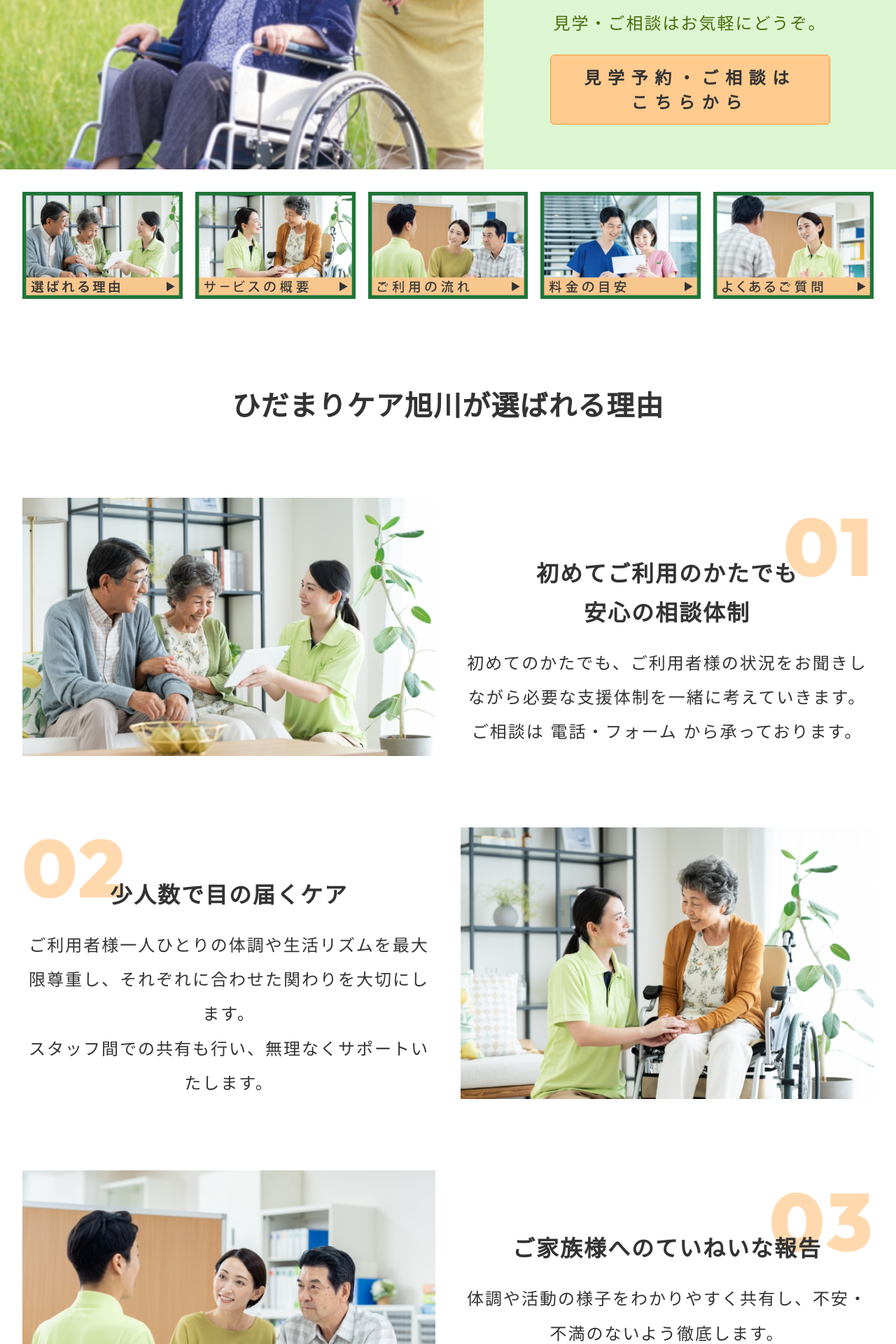
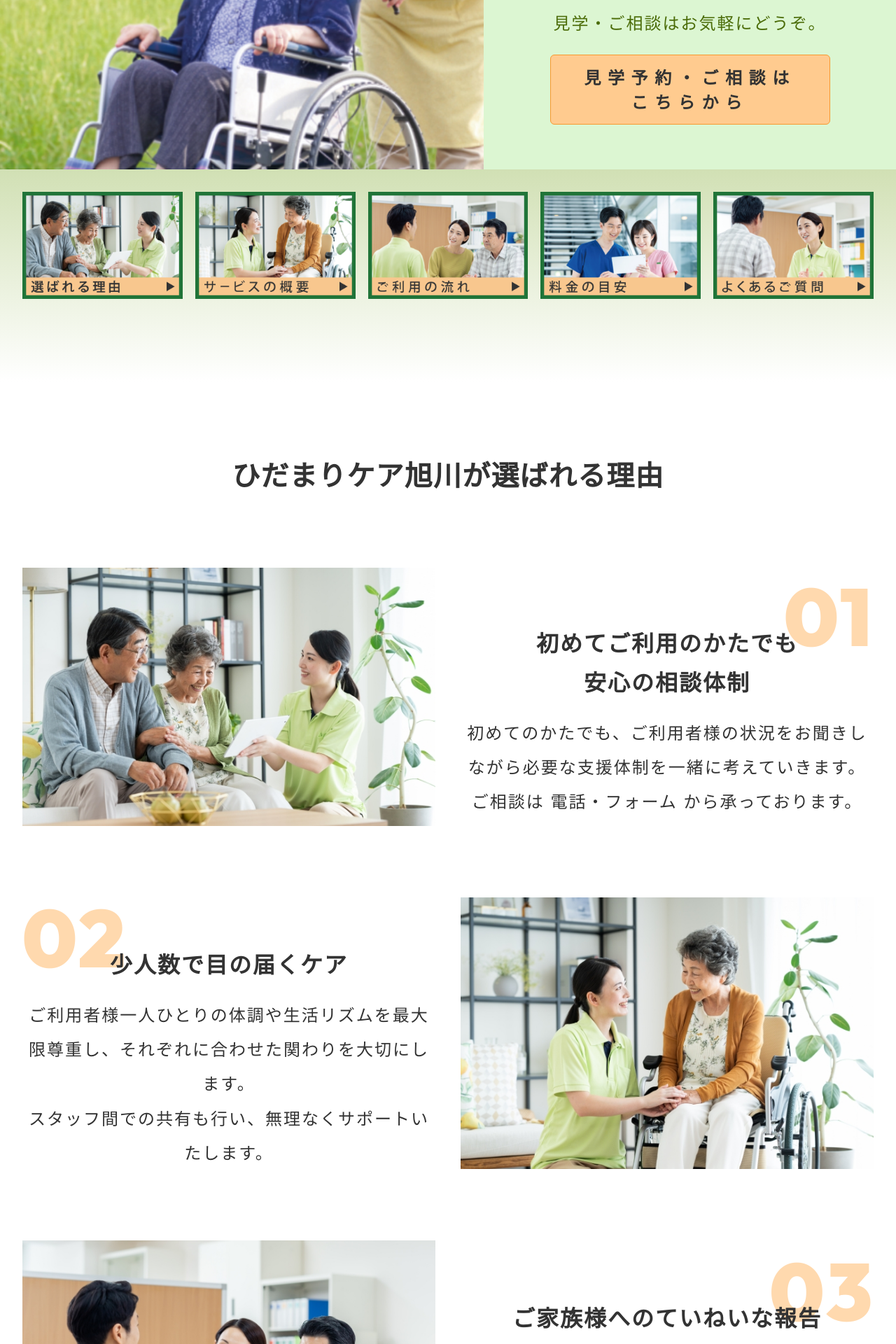
Before and after one commit to AoyamaATM/Hidamari-Fukushi-Keikaku, a PHP site: page / in a window 1280 px wide. Shown: the part 480-2400 px from the top of the page at 70% size. Run offline with PHP 8.4, Linux system fonts and the light colour scheme.

Commit message:
Adjust section spacing and sync CSS

```diff
--- a/hidamari-fukushi-keikaku/about_us.html
+++ b/hidamari-fukushi-keikaku/about_us.html
@@ -6,7 +6,7 @@
     <title>施設紹介 - ひだまりケア旭川 | 社会福祉法人 ひだまり福祉計画</title>
     <link rel="preconnect" href="https://fonts.googleapis.com">
     <link rel="preconnect" href="https://fonts.gstatic.com" crossorigin>
-    <link href="https://fonts.googleapis.com/css2?family=Outfit:wght@400;500;700;900&family=Zen+Kaku+Gothic+New:wght@400;500;700;900&display=swap" rel="stylesheet">
+    <link href="https://fonts.googleapis.com/css2?family=Zen+Kaku+Gothic+New:wght@400;500;700;900&display=swap" rel="stylesheet">
     <link rel="stylesheet" href="./css/style.css">
   </head>
   <body data-root="./" data-type="aboutus">
--- a/hidamari-fukushi-keikaku/css/style.css
+++ b/hidamari-fukushi-keikaku/css/style.css
@@ -18,9 +18,7 @@
   --radius: 8px;
   --content: min(1600px, calc(100vw - 80px));
   /* Fonts */
-  --font-base: "Noto Sans JP", "Yu Gothic", "Hiragino Kaku Gothic ProN", Meiryo, sans-serif;
   --font-comp: "Zen Kaku Gothic New", "Yu Gothic", "Hiragino Kaku Gothic ProN", Meiryo, sans-serif;
-  --font-serif: "Yu Mincho", "Hiragino Mincho ProN", serif;
   --font-number: "Outfit", sans-serif;
   /* Shared components */
   --comp-content: min(1600px, calc(100% - 64px));
@@ -228,9 +226,17 @@ img {
   margin: 0 0 22px;
 }
 #reasons .section-heading {
-  margin-bottom: 0;
-}
-body[data-type=home] .section-heading, body[data-type=aboutus] .section-heading {
+  margin-bottom: 80px;
+}
+body[data-type=home] .section-heading {
+  color: var(--palette-black);
+  font-size: 40px;
+  font-weight: 700;
+  letter-spacing: 0.03em;
+  line-height: 1.6;
+  margin-bottom: 80px;
+}
+body[data-type=aboutus] .section-heading {
   color: var(--palette-black);
   font-size: 40px;
   font-weight: 700;
@@ -419,11 +425,14 @@ body[data-type=contact] .button--cta {
 }
 
 .section {
-  padding-block: clamp(64px, 8vw, 112px);
+  padding-block: clamp(80px, 10vw, 120px);
 }
 body[data-type=home] .section {
   padding-block: 0;
 }
+body[data-type=home] .section:not(.home-links) {
+  padding-block: 100px;
+}
 body[data-type=price] .section {
   padding-block: 0;
 }
@@ -432,6 +441,7 @@ body[data-type=price] .section {
   padding-block: clamp(52px, 6vw, 84px);
 }
 body[data-type=home] .home-links {
+  background: linear-gradient(180deg, var(--palette-green-01), rgba(209, 224, 180, 0.54) 45%, var(--palette-white));
   padding: 32px 0 118px;
 }
 
@@ -502,9 +512,6 @@ body[data-type=home] .asset-link:is(:hover, :focus-visible), body[data-type=pric
 /* ==============================================
 選ばれる理由　セクション - TOP
 ============================================== */
-#reasons {
-  padding-bottom: 132px;
-}
 #reasons .content-width {
   max-width: 1600px;
 }
@@ -555,13 +562,13 @@ body[data-type=home] #reasons .grid-reason .reason-copy p:not(.reason-index) {
 }
 #reasons .grid-reason .reason-index {
   color: rgba(255, 203, 143, 0.72);
-  font-family: var(--font-number);
   font-size: clamp(5.8rem, 9vw, 8.4rem);
   font-weight: 900;
   line-height: 1;
   margin: 0;
 }
 body[data-type=home] #reasons .grid-reason .reason-index {
+  font-family: var(--font-number);
   position: absolute;
   right: 0;
   top: 0;
@@ -571,9 +578,6 @@ body[data-type=home] #reasons .grid-reason .reason-index {
 /* =========================================
 サービスの概要　セクション
 ========================================= */
-#services {
-  padding-bottom: 132px;
-}
 #services .content-width {
   max-width: 1600px;
 }
@@ -657,9 +661,6 @@ body[data-type=aboutus] .service-feature p {
 /* =======================================================
 ご利用の流れ セクション - TOP / about
 ======================================================= */
-#flow {
-  padding-bottom: 120px;
-}
 #flow .flow-assets {
   display: grid;
   gap: clamp(16px, 2vw, 26px);
@@ -722,9 +723,6 @@ body[data-type=aboutus] .about-day-grid {
 /* =======================================================
 料金の目安　セクション - TOP
 ======================================================= */
-#price-guide {
-  padding-bottom: 116px;
-}
 #price-guide .price-box {
   background: transparent;
   border-radius: var(--radius);
@@ -805,11 +803,6 @@ body[data-type=home] #price-guide .price-box {
   border-color: var(--palette-green-03);
 }
 
-/* TOPページの表示様式 */
-body[data-type=home] #news {
-  padding-bottom: 120px;
-}
-
 /* ===================================================
   よくある質問　セクション - TOP / FAQ
 =================================================== */
@@ -1270,7 +1263,6 @@ body[data-type=facilities] .data-list {
 }
 .philosophy strong {
   display: block;
-  font-family: var(--font-serif);
   font-size: clamp(1.3rem, 2vw, 2rem);
   font-weight: 500;
   margin: 28px 0;
--- a/hidamari-fukushi-keikaku/privacy.html
+++ b/hidamari-fukushi-keikaku/privacy.html
@@ -7,7 +7,7 @@
     <title>プライバシーポリシー | ひだまり福祉計画</title>
     <link rel="preconnect" href="https://fonts.googleapis.com">
     <link rel="preconnect" href="https://fonts.gstatic.com" crossorigin>
-    <link href="https://fonts.googleapis.com/css2?family=Outfit:wght@400;500;700;900&family=Zen+Kaku+Gothic+New:wght@400;500;700;900&display=swap" rel="stylesheet">
+    <link href="https://fonts.googleapis.com/css2?family=Zen+Kaku+Gothic+New:wght@400;500;700;900&display=swap" rel="stylesheet">
     <link rel="stylesheet" href="./css/style.css">
   </head>
 
--- a/hidamari-fukushi-keikaku/scss/style.scss
+++ b/hidamari-fukushi-keikaku/scss/style.scss
@@ -19,9 +19,7 @@
   --content: min(1600px, calc(100vw - 80px));
 
   /* Fonts */
-  --font-base: "Noto Sans JP", "Yu Gothic", "Hiragino Kaku Gothic ProN", Meiryo, sans-serif;
   --font-comp: "Zen Kaku Gothic New", "Yu Gothic", "Hiragino Kaku Gothic ProN", Meiryo, sans-serif;
-  --font-serif: "Yu Mincho", "Hiragino Mincho ProN", serif;
   --font-number: "Outfit", sans-serif;
 
   /* Shared components */
@@ -263,10 +261,18 @@ img {
   margin: 0 0 22px;
 
   #reasons & {
-   margin-bottom: 0;
-  }
-
-  body[data-type="home"] &,
+    margin-bottom: 80px;
+  }
+
+  body[data-type="home"] & {
+    color: var(--palette-black);
+    font-size: 40px;
+    font-weight: 700;
+    letter-spacing: 0.03em;
+    line-height: 1.6;
+    margin-bottom: 80px;
+  }
+
   body[data-type="aboutus"] & {
     color: var(--palette-black);
     font-size: 40px;
@@ -476,10 +482,14 @@ MVとパンくず
 }
 
 .section {
-  padding-block: clamp(64px, 8vw, 112px);
+  padding-block: clamp(80px, 10vw, 120px);
 
   body[data-type="home"] & {
     padding-block: 0;
+
+    &:not(.home-links) {
+      padding-block: 100px;
+    }
   }
 
   body[data-type="price"] & {
@@ -490,7 +500,8 @@ MVとパンくず
 .home-links {
   padding-block: clamp(52px, 6vw, 84px);
 
-  body[data-type="home"] &{
+  body[data-type="home"] & {
+    background: linear-gradient(180deg, var(--palette-green-01), rgba(209, 224, 180, 0.54) 45%, var(--palette-white));
     padding: 32px 0 118px;
   }
 }
@@ -586,8 +597,6 @@ MVとパンくず
 選ばれる理由　セクション - TOP
 ============================================== */
 #reasons {
-  padding-bottom: 132px;
-
   .content-width {
     max-width: 1600px;
   }
@@ -645,13 +654,13 @@ MVとパンくず
 
     .reason-index {
       color: rgba(255, 203, 143, 0.72);
-      font-family: var(--font-number);
       font-size: clamp(5.8rem, 9vw, 8.4rem);
       font-weight: 900;
       line-height: 1;
       margin: 0;
 
-      body[data-type="home"] &{
+      body[data-type="home"] & {
+        font-family: var(--font-number);
         position: absolute;
         right: 0;
         top: 0;
@@ -665,8 +674,6 @@ MVとパンくず
 サービスの概要　セクション
 ========================================= */
 #services {
-  padding-bottom: 132px;
-
   .content-width {
     max-width: 1600px;
   }
@@ -769,9 +776,7 @@ MVとパンくず
 ご利用の流れ セクション - TOP / about
 ======================================================= */
 #flow {
-  padding-bottom: 120px;
-
-  .flow-assets{
+  .flow-assets {
     display: grid;
     gap: clamp(16px, 2vw, 26px);
     margin: 34px auto 0;
@@ -856,8 +861,6 @@ MVとパンくず
 料金の目安　セクション - TOP
 ======================================================= */
 #price-guide {
-  padding-bottom: 116px;
-
   .price-box {
     background: transparent;
     border-radius: var(--radius);
@@ -948,11 +951,6 @@ MVとパンくず
   }
 }
 
-/* TOPページの表示様式 */
-body[data-type="home"] #news {
-  padding-bottom: 120px;
-}
-
 
 /* ===================================================
   よくある質問　セクション - TOP / FAQ
@@ -1493,7 +1491,6 @@ body[data-type="home"] #news {
 
   strong {
     display: block;
-    font-family: var(--font-serif);
     font-size: clamp(1.3rem, 2vw, 2rem);
     font-weight: 500;
     margin: 28px 0;
```
Also changed, not shown: HISTORY.md (+13 -165 lines), History-archive/HISTORY-260701.md (added, +174 -0 lines), hidamari-fukushi-keikaku/scss/style.css (+17 -25 lines), hidamari-fukushi-keikaku/scss/style.min.css, 2 other files.
